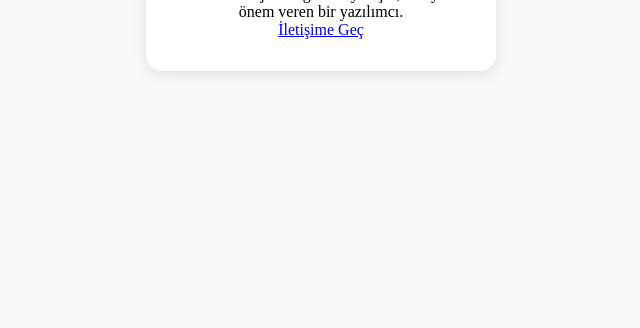
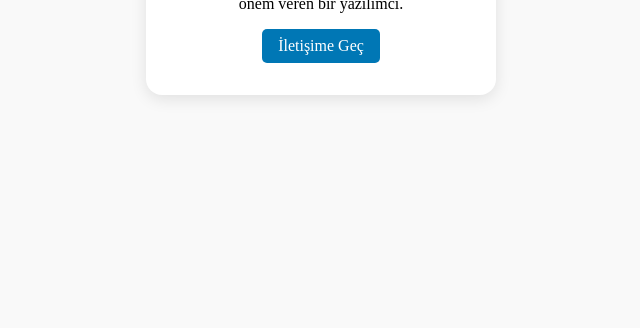
Before and after one commit to ccagla/basic-profile-card, a plain HTML site: page index.html in a window 1280 px wide. Shown: the part 472-800 px from the top of the page, without its empty margins (319-959 px from the left). Drawn offline with Linux system fonts and the light colour scheme.

Commit message:
Style:Add style changes to the call to action button

```diff
--- a/style.css
+++ b/style.css
@@ -11,9 +11,11 @@
     align-items: center;
     min-height: 100vh;
     background: #f9f9f9;
+
   }
 
   .card-content {
+
   background: white;
   padding: 2rem;
   border-radius: 1rem;
@@ -21,6 +23,7 @@
   text-align: center;
   max-width: 350px;
   width: 90%;
+
   }
 .profile-card-image {
     width: 120px;
@@ -33,3 +36,18 @@
 .card-content a:hover {
     background-color: #07cbda;
   }
+
+  .card-heading {
+    margin-bottom: 1rem;
+  }
+
+  .card-content a {
+    display: inline-block;
+    margin-top: 1rem;
+    padding: 0.5rem 1rem;
+    background-color: #0077b5;
+    color: white;
+    border-radius: 5px;
+    text-decoration: none;
+    transition: background 0.3s ease;
+  }
```
